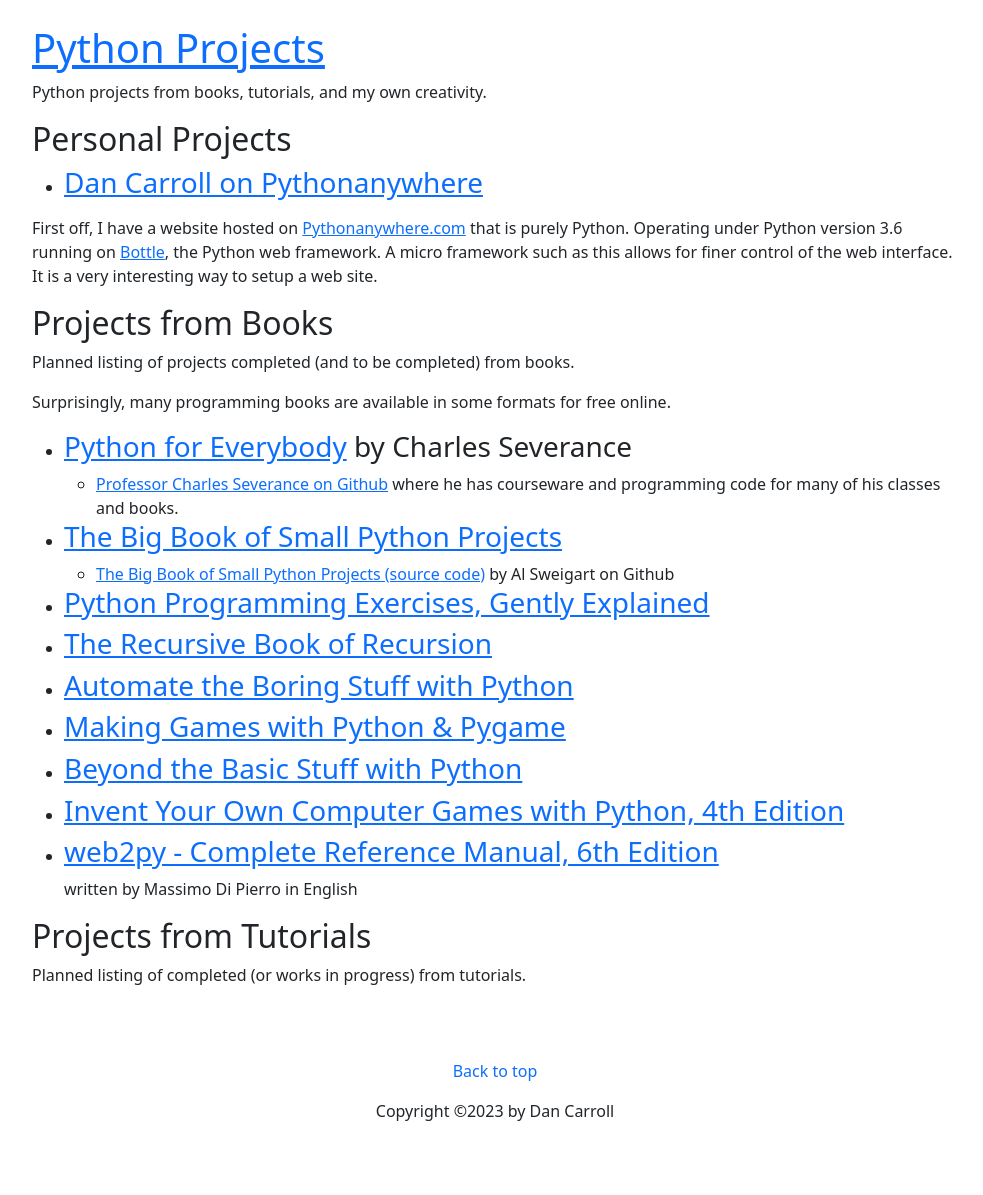
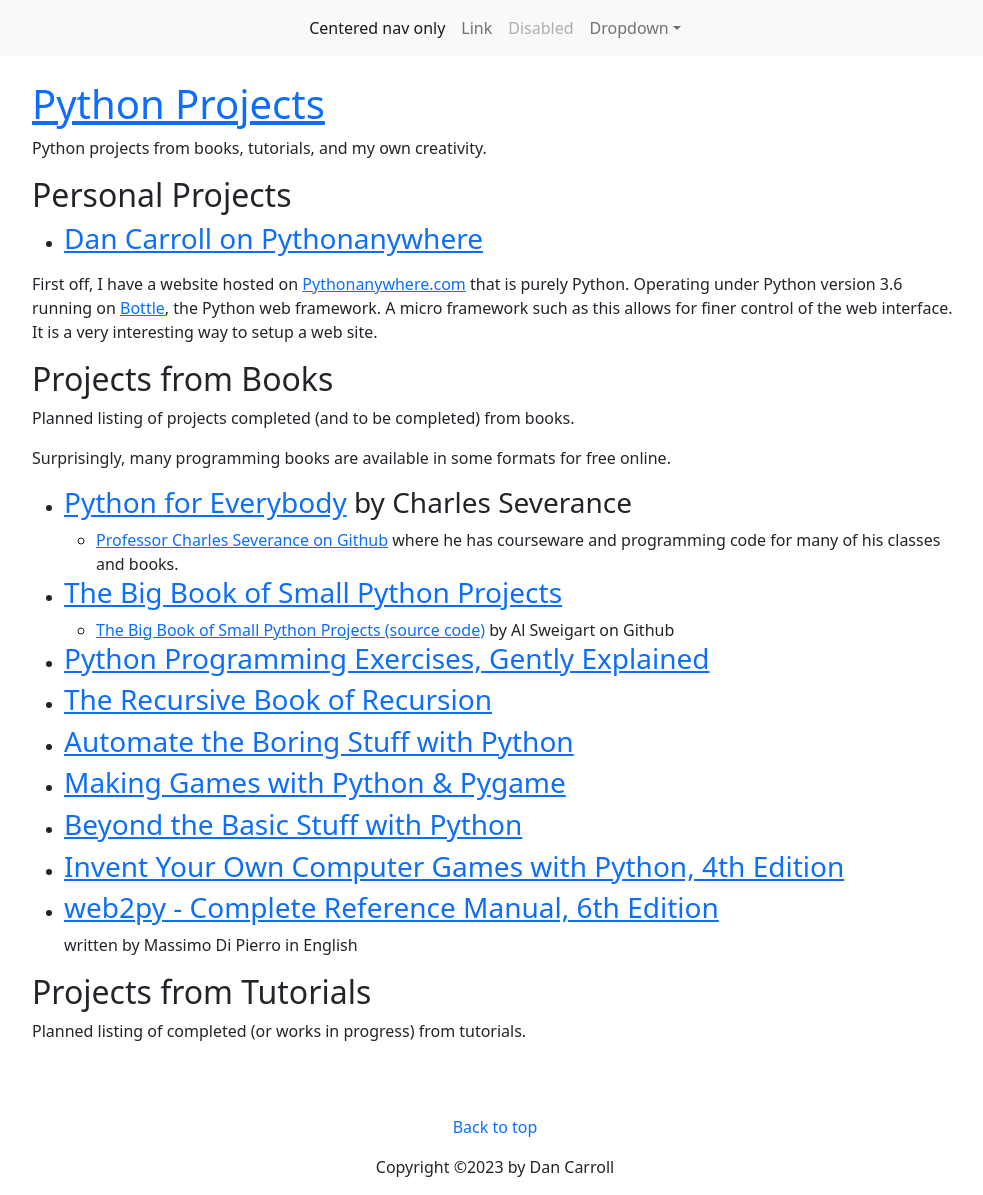
Before and after one commit to dan-carroll/python-projects, a Jekyll site: the page built from index.md, in a window 1280 px wide. Shown: the whole page, without its empty margins (145-1128 px from the left). Built offline with Jekyll 4.4.1, drawn with Linux system fonts in a browser that asks for light colours; before the commit the page ends 1139 px from its top, so only the background shows below that.

Commit message:
Add navbar

```diff
--- a/_includes/footer.html
+++ b/_includes/footer.html
@@ -1,6 +1,6 @@
 <footer class="mt-5">
     <p>
-        <a class="text-decoration-none" href="#">Back to top</a>
+        <a class="text-decoration-none" href="#top">Back to top</a>
     </p>
     <p>Copyright &#169;2023 by Dan Carroll</p>
 </footer>
--- /dev/null
+++ b/_includes/navbar.html
@@ -0,0 +1,29 @@
+  <nav class="navbar navbar-expand-lg bg-light rounded" aria-label="Twelfth navbar example">
+    <div class="container-fluid">
+      <button class="navbar-toggler" type="button" data-bs-toggle="collapse" data-bs-target="#navbarsExample10" aria-controls="navbarsExample10" aria-expanded="false" aria-label="Toggle navigation">
+        <span class="navbar-toggler-icon"></span>
+      </button>
+
+      <div class="collapse navbar-collapse justify-content-md-center" id="navbarsExample10">
+        <ul class="navbar-nav">
+          <li class="nav-item">
+            <a class="nav-link active" aria-current="page" href="#">Centered nav only</a>
+          </li>
+          <li class="nav-item">
+            <a class="nav-link" href="#">Link</a>
+          </li>
+          <li class="nav-item">
+            <a class="nav-link disabled">Disabled</a>
+          </li>
+          <li class="nav-item dropdown">
+            <a class="nav-link dropdown-toggle" href="#" data-bs-toggle="dropdown" aria-expanded="false">Dropdown</a>
+            <ul class="dropdown-menu">
+              <li><a class="dropdown-item" href="#">Action</a></li>
+              <li><a class="dropdown-item" href="#">Another action</a></li>
+              <li><a class="dropdown-item" href="#">Something else here</a></li>
+            </ul>
+          </li>
+        </ul>
+      </div>
+    </div>
+  </nav>
--- a/_layouts/default.html
+++ b/_layouts/default.html
@@ -4,6 +4,8 @@
   {% include head.html %}
 
   <body>
+
+    {% include navbar.html %}
 
     <div class="container vh-75">
       <div class="row">
```
